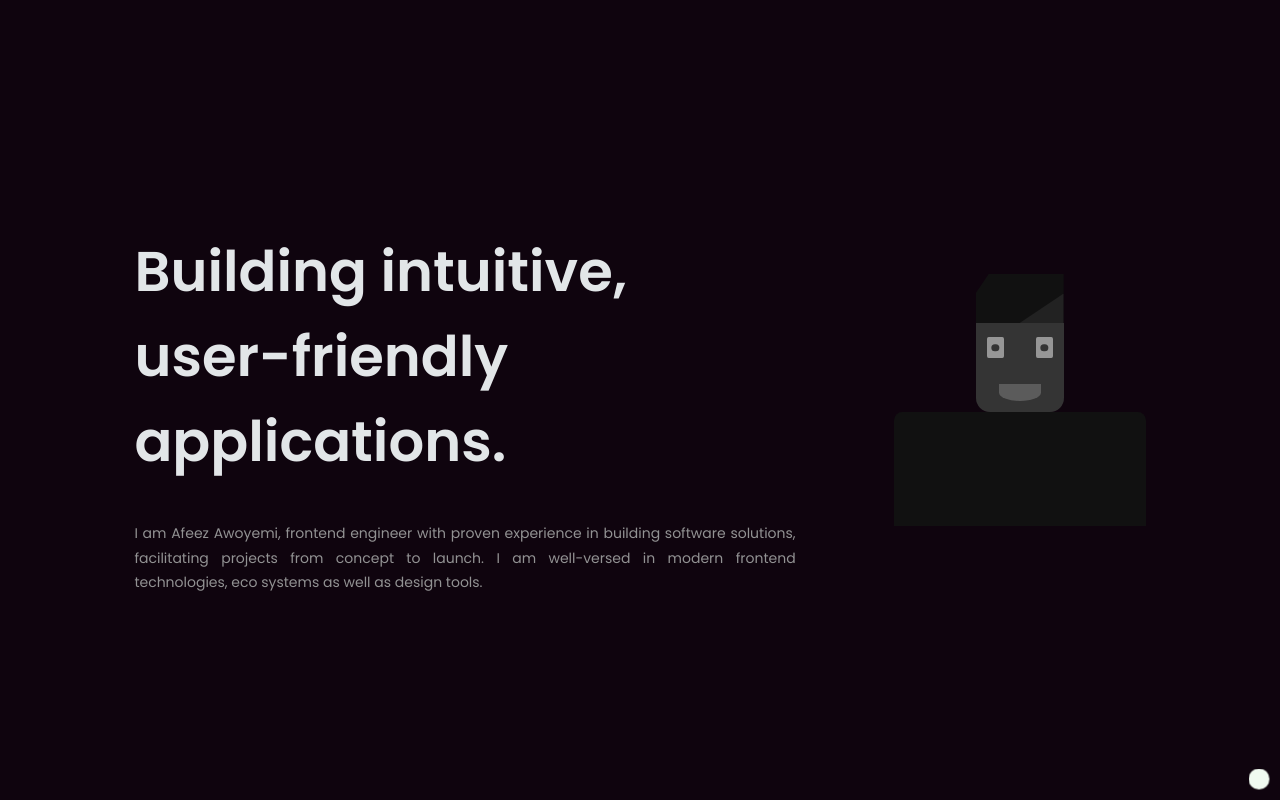
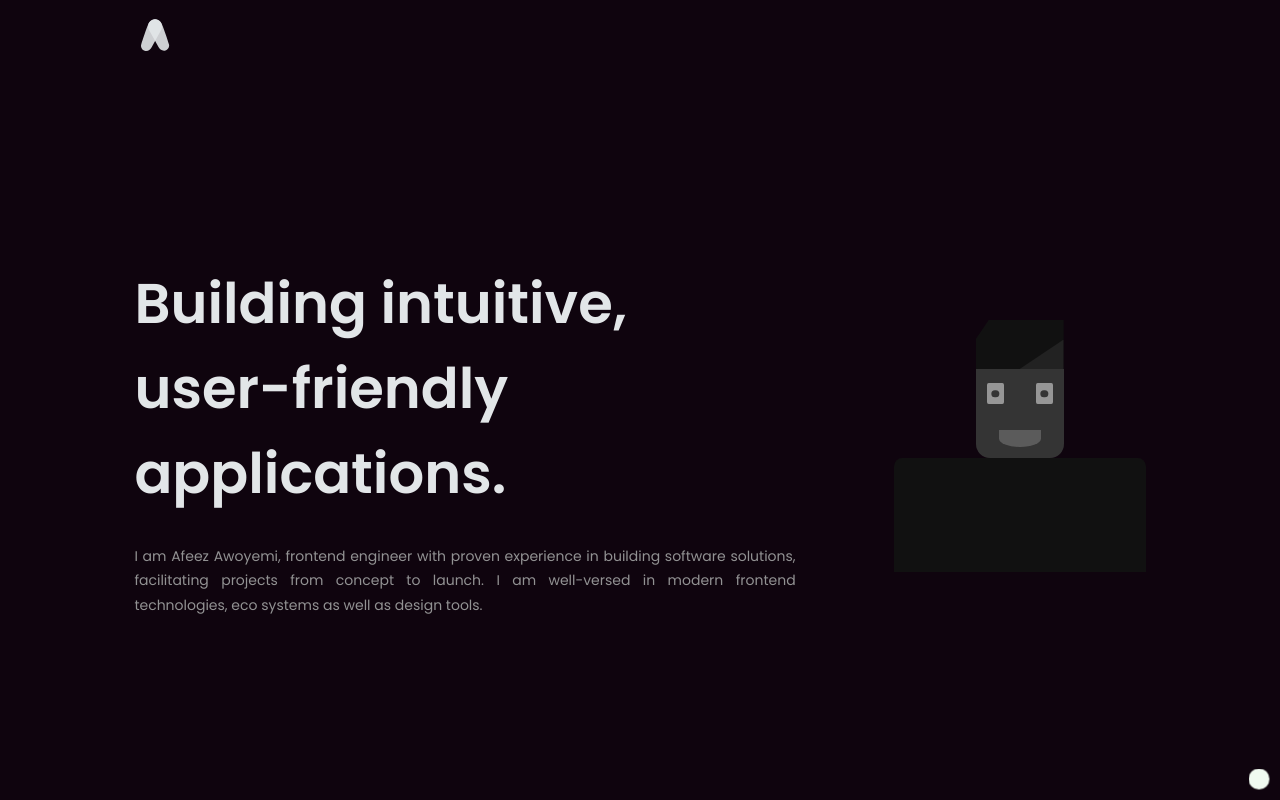
Before and after one commit to damafeez/portfolio-afeez-awoyemi-next, a Next.js app: page / in a window 1280 px wide. Shown: the top 800 px of the page. Built offline with nearby package versions, Linux system fonts and the light colour scheme.

Commit message:
feat: add logo and nav

```diff
--- a/components/Hero.tsx
+++ b/components/Hero.tsx
@@ -1,8 +1,13 @@
+import clsx from 'clsx'
 import AfeezAvatar from './AfeezAvatar'
 
-export default function Hero() {
+export default function Hero({ className = '' }) {
   return (
-    <header className="flex flex-wrap items-center justify-center py-24 gap-28">
+    <header
+      className={clsx(
+        'flex flex-wrap items-center justify-center py-24 gap-28',
+        className
+      )}>
       <div className="flex-1 basis-96">
         <h1 className="text-3xl max-w-xl">
           Building intuitive,
--- /dev/null
+++ b/components/Nav.tsx
@@ -0,0 +1,13 @@
+import clsx from 'clsx'
+import Link from 'next/link'
+import LogoSvg from '../assets/logo.svg'
+
+export default function Nav({ className = '' }) {
+  return (
+    <nav className={clsx('py-4', className)}>
+      <Link className="text-xl" href="/">
+        <LogoSvg />
+      </Link>
+    </nav>
+  )
+}
--- a/next.config.js
+++ b/next.config.js
@@ -1,6 +1,15 @@
 /** @type {import('next').NextConfig} */
 const nextConfig = {
   reactStrictMode: true,
+  webpack(config) {
+    config.module.rules.push({
+      test: /\.svg$/i,
+      issuer: /\.[jt]sx?$/,
+      use: ['@svgr/webpack'],
+    })
+
+    return config
+  },
 }
 
 module.exports = nextConfig
--- a/package.json
+++ b/package.json
@@ -22,6 +22,7 @@
     "typescript": "4.9.4"
   },
   "devDependencies": {
+    "@svgr/webpack": "^6.5.1",
     "autoprefixer": "^10.4.13",
     "eslint-plugin-prettier": "^4.2.1",
     "postcss": "^8.4.21",
--- a/pages/index.tsx
+++ b/pages/index.tsx
@@ -1,6 +1,7 @@
 import Head from 'next/head'
 import Hero from '../components/Hero'
 import About from '../components/About'
+import Nav from '../components/Nav'
 
 export default function Home() {
   return (
@@ -15,6 +16,7 @@ export default function Home() {
         <link rel="icon" href="/favicon.ico" />
       </Head>
       <main>
+        <Nav />
         <Hero />
         <About />
       </main>
--- a/styles/_reset.scss
+++ b/styles/_reset.scss
@@ -37,7 +37,22 @@ label {
   cursor: pointer;
 }
 
-img, video {
+img,
+video {
   max-width: 100%;
-  height: auto
+  height: auto;
 }
+
+a {
+  color: inherit;
+}
+
+h1,
+h2,
+h3,
+h4,
+h5,
+h6 {
+  margin-top: 0;
+  margin-bottom: 0.5em;
+}
--- a/styles/globals.scss
+++ b/styles/globals.scss
@@ -54,9 +54,12 @@ footer,
 
 @screen md {
   section,
-  header,
   footer {
     min-height: 100vh;
+  }
+
+  header {
+    min-height: calc(100vh - 64px);
   }
 }
 
```
Also changed, not shown: assets/logo.svg (added), 1 other file (tests, documents, lock files or other folders).
